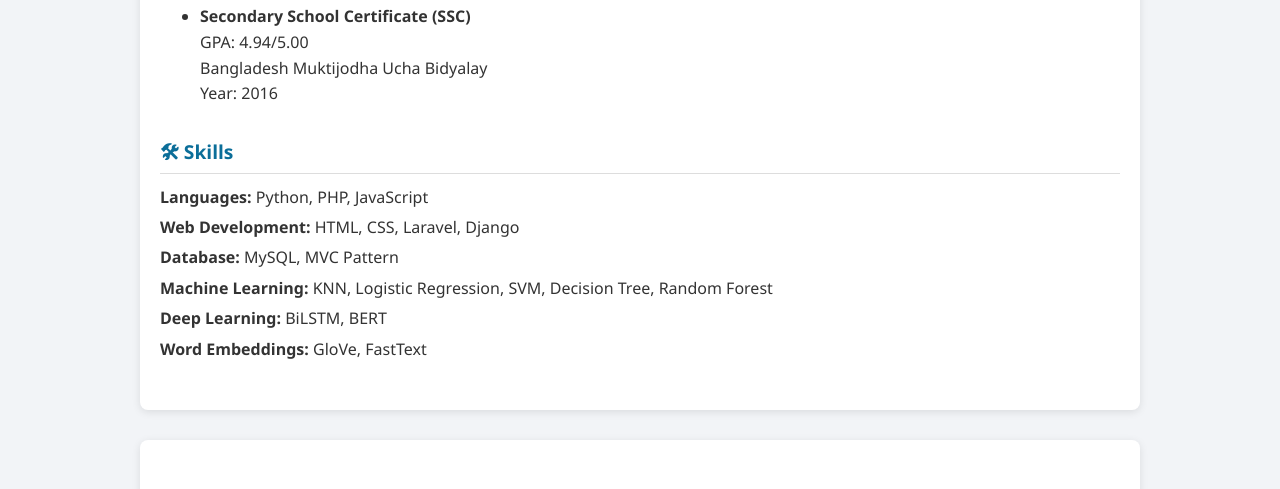
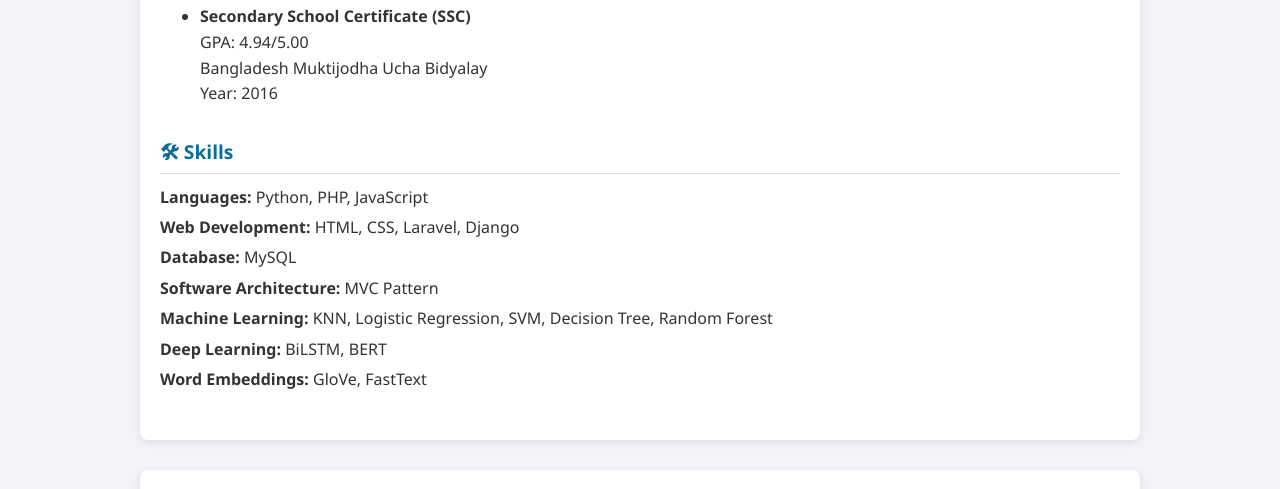
Before and after one commit to MusashiKensei/MusashiKensei.github.io, a plain HTML site: page index.html in a window 1280 px wide. Shown: the part 1650-2139 px from the top of the page. Drawn offline with Linux system fonts and the light colour scheme; a script that the page names is missing.

Commit message:
New skill update on index.html

```diff
--- a/index.html
+++ b/index.html
@@ -97,7 +97,8 @@
         <ul class="grouped-skills">
           <li><strong>Languages:</strong> Python, PHP, JavaScript</li>
           <li><strong>Web Development:</strong> HTML, CSS, Laravel, Django</li>
-          <li><strong>Database:</strong> MySQL, MVC Pattern</li>
+          <li><strong>Database:</strong> MySQL</li>
+          <li><strong>Software Architecture:</strong> MVC Pattern</li>
           <li><strong>Machine Learning:</strong> KNN, Logistic Regression, SVM, Decision Tree, Random Forest</li>
           <li><strong>Deep Learning:</strong> BiLSTM, BERT</li>
           <li><strong>Word Embeddings:</strong> GloVe, FastText</li>
```
